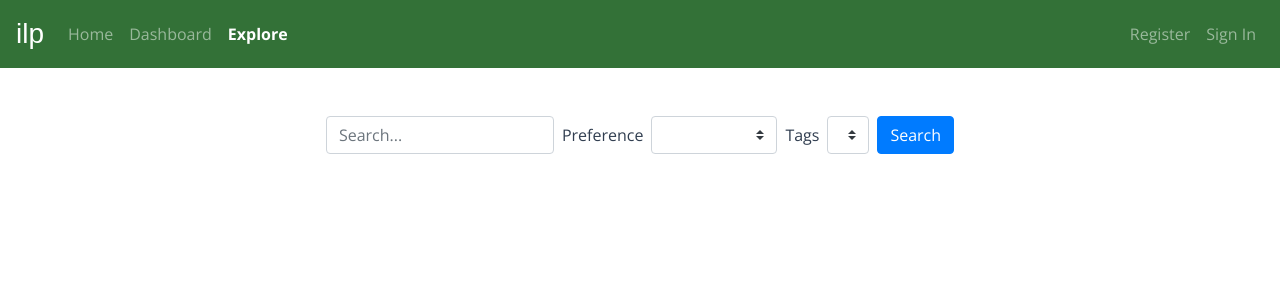
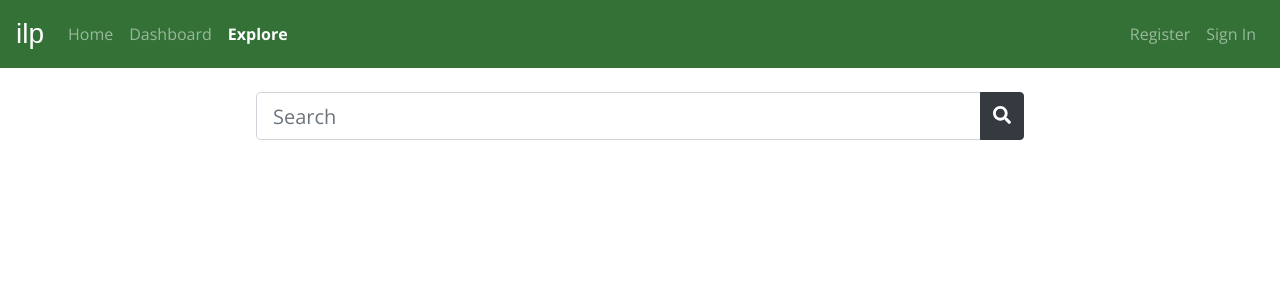
Before and after one commit to jesipr/FeatherFE, a Vue app: page /explore in a window 1280 px wide. Shown: the top 300 px of the page. Built offline with nearby package versions, Linux system fonts and the light colour scheme; no server answers; a web font is replaced by a local one; what vue-particles, vue-resource would draw is missing.

Commit message:
Search Bar

```diff
--- a/src/views/Explore.vue
+++ b/src/views/Explore.vue
@@ -2,39 +2,32 @@
    <div class="explore">
 
 
-    <b-form inline>
-        <div class="search-inputs mx-auto mb-5 mt-5">
-    <b-form-input
-      id="inline-form-input-search"
-      class="mb-2 mr-sm-2 mb-sm-0"
-      placeholder="Search..."
-      v-model="form.search"
-    ></b-form-input>
+     <b-form>
+       <div class="search-input mx-auto mt-4">
+         <b-input-group class="mb-3">
+           <b-form-input v-model="form.search" size="lg" placeholder="Search"></b-form-input>
+           <b-input-group-append>
+             <b-button @click="onSubmit" variant="dark">
+              <font-awesome-icon class="input-icon" icon="search" />
+             </b-button>
+           </b-input-group-append>
+         </b-input-group>
+       </div>
 
-    <label class="mr-sm-2" for="inline-form-custom-select-pref">Preference</label>
-    <b-form-select
-      class="mb-2 mr-sm-2 mb-sm-0"
-      v-model="form.filter"
+
+       <!-- <label class="mr-sm-2" for="inline-form-custom-select-pref">Preference</label>
+         <b-form-select class="mb-2 mr-sm-2 mb-sm-0" v-model="form.filter"
            :options="[{ value:'professors',text: 'Professors'}, {value:'companies',text: 'Companies' }]"
-      id="inline-form-custom-select-pref"
-    >
+           id="inline-form-custom-select-pref">
          </b-form-select>
 
-
          <label class="mr-sm-2" for="inline-form-custom-select-pref">Tags</label>
-    <b-form-select
-      class="mb-2 mr-sm-2 mb-sm-0"
-      v-model="form.tag"
-      :options = "form.tags"
-      id="inline-form-custom-select-pref"
-    >
+         <b-form-select class="mb-2 mr-sm-2 mb-sm-0" v-model="form.tag" :options="form.tags"
+           id="inline-form-custom-select-pref">
          </b-form-select>
 
+         <b-button @click="onSubmit" variant="primary">Search</b-button> -->
 
-
-
-    <b-button @click="onSubmit"  variant="primary">Search</b-button>
-    </div>
      </b-form>
 
 
@@ -42,34 +35,17 @@
        <b-spinner style="width: 3rem; height: 3rem;" label="Large Spinner"></b-spinner>
      </div>
      <div class="w-50 mx-auto">
-      <b-alert
-            variant="danger"
-            dismissible
-            :show="searchError"
-            @dismissed="searchError=false"
-          >No results</b-alert>
+       <b-alert variant="danger" dismissible :show="searchError" @dismissed="searchError=false">No
+         results</b-alert>
      </div>
      <div v-show="!loading && rows>0">
-    <b-pagination
-      v-model="pagination.currentPage"
-      :total-rows="pagination.rows"
-      :per-page="pagination.perPage"
-      aria-controls="my-table"
-      align="center"
-    ></b-pagination>
+       <b-pagination v-model="pagination.currentPage" :total-rows="pagination.rows"
+         :per-page="pagination.perPage" aria-controls="my-table" align="center"></b-pagination>
 
        <p class="mt-3">Current Page: {{ pagination.currentPage }}</p>
 
-    <b-table
-      id="my-table"
-      :items="pagination.items"
-      :per-page="pagination.perPage"
-      :current-page="pagination.currentPage"
-      :hover="true"
-      :fields="pagination.fields"
-      small
-
-    >
+       <b-table id="my-table" :items="pagination.items" :per-page="pagination.perPage"
+         :current-page="pagination.currentPage" :hover="true" :fields="pagination.fields" small>
          <template v-slot:cell(id)="row">
            <b-link :to="{ name: 'profile', params: { id:row.item.id } }">Link</b-link>
          </template>
@@ -81,9 +57,7 @@
    </div>
  </template>
  <style scoped>
-.search-inputs {
-  display: inline-flex;
-}
+
  </style>
 
  <script>
@@ -146,21 +120,20 @@ export default {
 
              console.log(response.data[0].department)
              let field = null;
-            if (response.data[0].department){
+             if (response.data[0].department) {
                field = {
                  key: 'department',
                  label: 'Department',
                  sortable: true
                };
-            }else{
+             } else {
                field = {
                  key: 'company',
                  label: 'Company',
                  sortable: true
                };
              }
-            let initialFields = [
-                {
+             let initialFields = [{
                  key: 'id',
                  label: 'Profile Page',
                },
@@ -202,7 +175,10 @@ export default {
            })
            .then(response => {
              for (var i = 0; i < response.data.length; i++) {
-            this.form.tags.push({value:response.data[i].id, text: response.data[i].tagname});
+               this.form.tags.push({
+                 value: response.data[i].id,
+                 text: response.data[i].tagname
+               });
              }
            })
            .catch(error => {
@@ -223,19 +199,36 @@ export default {
        });
      }
    };
+
  </script>
  <style>
+   .input-icon {
+     font-size: 18px;
+   }
+   .search-input{
+     width: 60%;
+   }
+   .form-control:focus {
+     border-color: #337137;
+     outline: 0;
+     -webkit-box-shadow: 0 0 0 0.2rem rgba(51, 113, 55, 0.452);
+     box-shadow: 0 0 0 0.2rem rgba(51, 113, 55, 0.452);
+   }
+
    span.page-link {
      border-radius: 15px;
      margin: 0px 10px;
    }
+
    a.page-link {
      border-radius: 15px;
    }
+
    .page-item.active .page-link {
      z-index: 1;
      color: #fff;
      background-color: #313e50;
      border-color: #5c6672;
    }
+
  </style>
```
Lines whose indentation alone changed are shown as unchanged.
